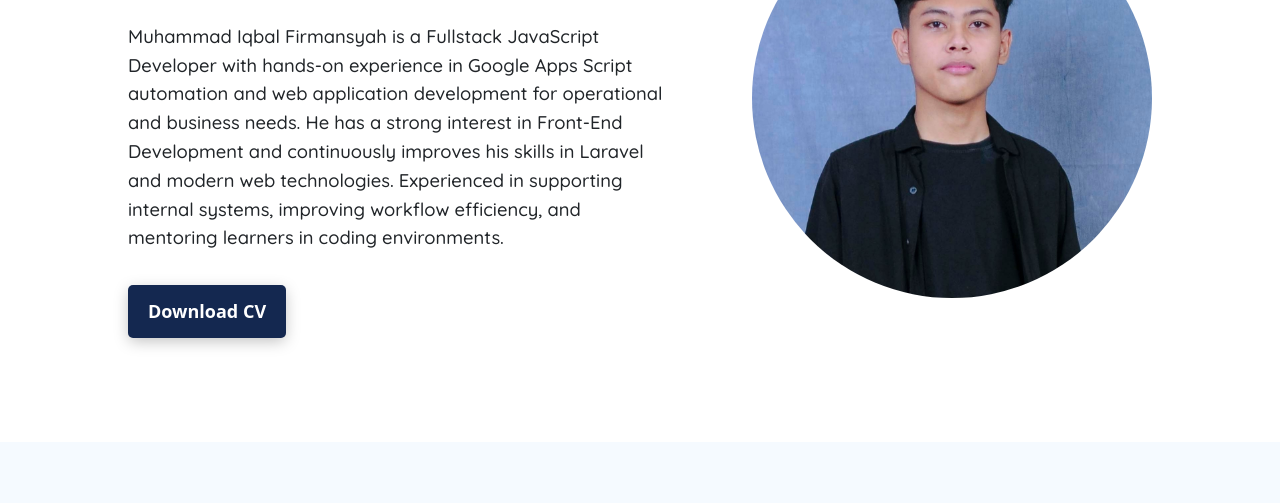
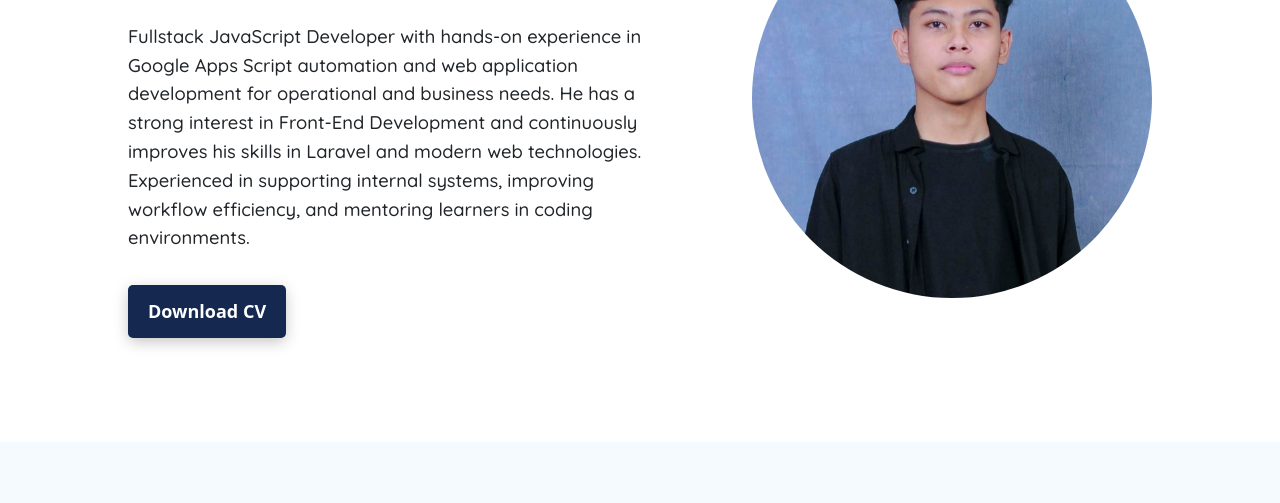
Before and after one commit to LabQii/LabQii.github.io, a plain HTML site: page index.html in a window 1280 px wide. Shown: the part 276-779 px from the top of the page. Drawn offline with nearby package versions, Linux system fonts and the light colour scheme.

Commit message:
Update welcome section introduction text
Removed the name 'Muhammad Iqbal Firmansyah' from the introduction paragraph.

```diff
--- a/index.html
+++ b/index.html
@@ -49,7 +49,7 @@
 			<div class="ws-left">
 				<h1>Hi, I am M Iqbal Firmansyah</h1>
 				<p>
-					Muhammad Iqbal Firmansyah is a Fullstack JavaScript Developer with hands-on experience in Google Apps Script automation and web application development for operational and business needs. He has a strong interest in Front-End Development and continuously improves his skills in Laravel and modern web technologies. Experienced in supporting internal systems, improving workflow efficiency, and mentoring learners in coding environments.
+					Fullstack JavaScript Developer with hands-on experience in Google Apps Script automation and web application development for operational and business needs. He has a strong interest in Front-End Development and continuously improves his skills in Laravel and modern web technologies. Experienced in supporting internal systems, improving workflow efficiency, and mentoring learners in coding environments.
 				</p>
 				<a href="https://drive.google.com/file/d/1ADhYMgbruos-uPnFa-cQXpi8uLA6AsIf/view?usp=sharing" target="_blank">
 					<button>Download CV</button>
```
